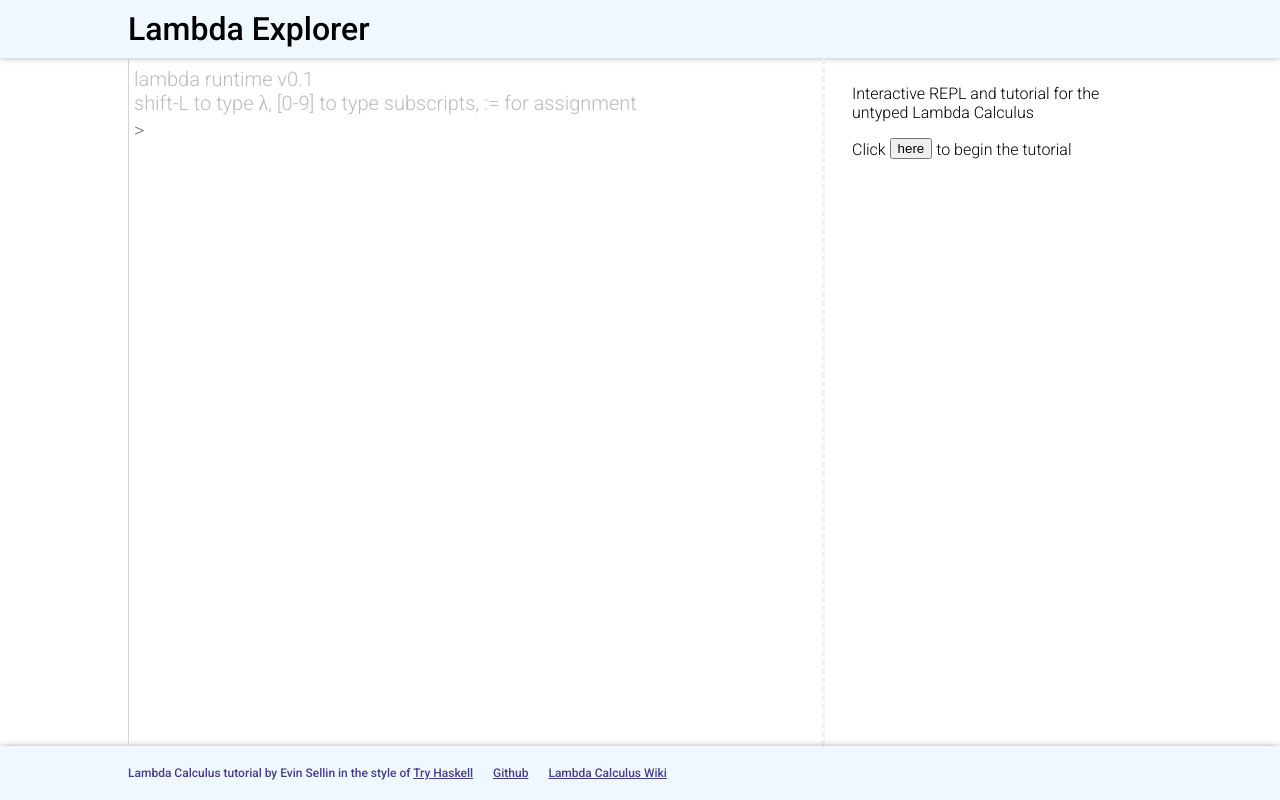
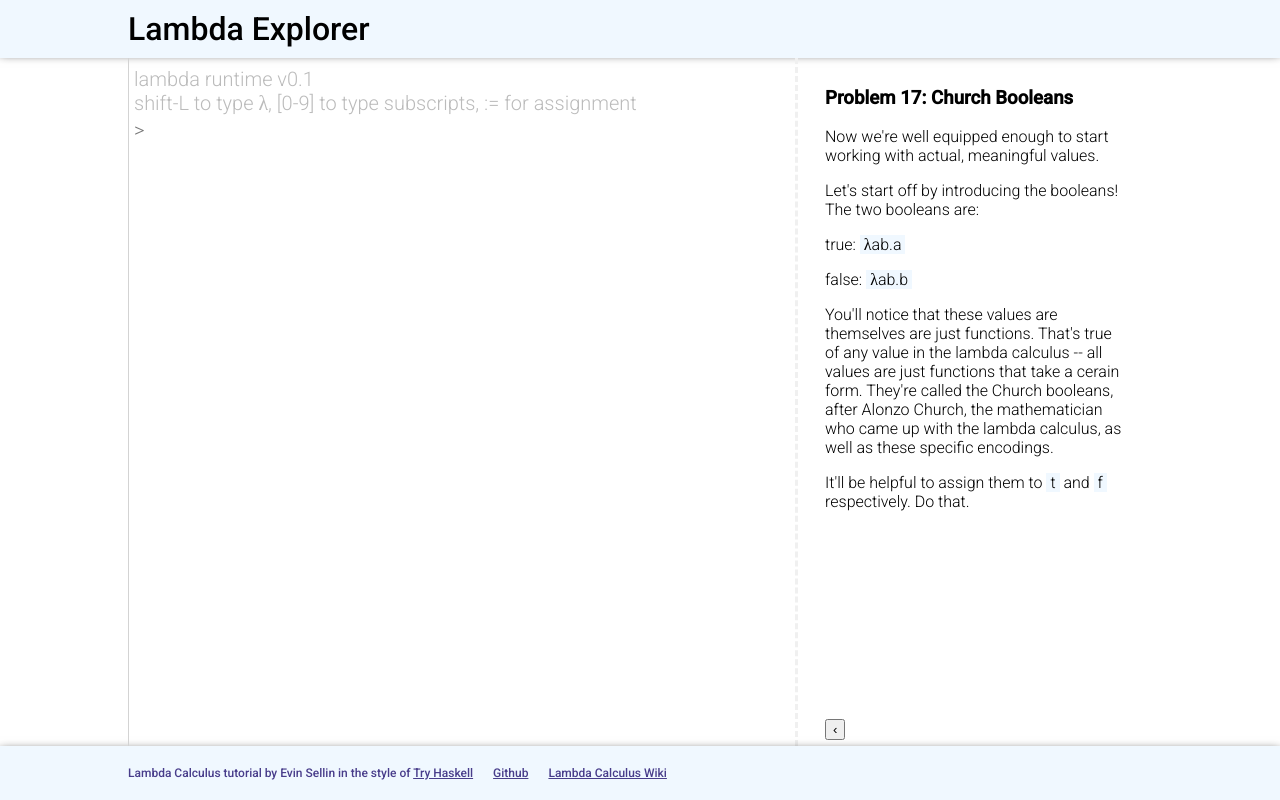
Before and after one commit to evinism/lambda-explorer, a React app: page / in a window 1280 px wide. Built offline with nearby package versions, Linux system fonts and the light colour scheme.

Commit message:
add basic problem navigation

```diff
--- a/src/components/App/ProblemPrompter.jsx
+++ b/src/components/App/ProblemPrompter.jsx
@@ -1,15 +1,16 @@
 import React from 'react';
 
-export default ({problems, current}) => {
+export default ({problems, current, shown}) => {
   const prev = problems[current - 1];
-  const problem = problems[current];
+  const problem = problems[shown];
   const next = problems[current + 1];
 
   const formatted = (num, item) => `${num}. ${item.title}`
 
   return (
     <div>
-      <h3>Problem {current + 1}: {problem.title}</h3>
+      <h3>Problem {shown + 1}: {problem.title}</h3>
+      {current !== shown && (<p className='solved-badge'>[solved]</p>)}
       {problem.prompt}
     </div>
   )
--- a/src/components/App/index.jsx
+++ b/src/components/App/index.jsx
@@ -22,15 +22,19 @@ const StartPrompt = ({start}) => (
 class App extends React.Component {
   state = {
     text: '',
-    problemNumber: 0,
-    gameStarted: false,
+    currentProblem: 16,
+    gameStarted: true,
+    shownProblem: 16,
   };
 
   _handleOnCompute = (computation) => {
-    let pNum = this.state.problemNumber;
+    let pNum = this.state.currentProblem;
     if (problems[pNum].winCondition(computation)) {
       if (pNum < problems.length - 1){
-        this.setState({problemNumber: pNum + 1});
+        this.setState({
+          currentProblem: pNum + 1,
+          shownProblem: pNum + 1,
+        });
       } else {
         this.setState({gameStarted: false});
       }
@@ -40,11 +44,35 @@ class App extends React.Component {
   startGame = () => {
     this.setState({
       gameStarted: true,
-      problemNumber: 0
+      currentProblem: 0,
+      shownProblem: 0,
+    });
+  }
+
+  _handleNext = () => {
+    this.setState({
+      shownProblem: Math.min(
+        this.state.shownProblem + 1,
+        this.state.currentProblem
+      ),
+    });
+  }
+
+  _handlePrev = () => {
+    this.setState({
+      shownProblem: Math.max(
+        this.state.shownProblem - 1,
+        0
+      )
     });
   }
 
   render() {
+    const {
+      gameStarted,
+      shownProblem,
+      currentProblem,
+    } = this.state;
     return (
       <div className="app-wrapper">
         <header>
@@ -55,11 +83,25 @@ class App extends React.Component {
             <Repl onCompute={this._handleOnCompute}/>
           </article>
           <aside>
-            {!this.state.gameStarted && (
+            {!gameStarted && (
               <StartPrompt start={this.startGame} />
             )}
-            {this.state.gameStarted && (
-              <ProblemPrompter problems={problems} current={this.state.problemNumber} />
+            {gameStarted && (
+              <div>
+                <ProblemPrompter
+                  problems={problems}
+                  current={currentProblem}
+                  shown={shownProblem}
+                />
+                <div className="problem-navigator">
+                  {shownProblem > 0 && (
+                    <button className='prev-problem' onClick={this._handlePrev}>‹</button>
+                  )}
+                  {shownProblem < currentProblem && (
+                    <button className='next-problem' onClick={this._handleNext}>›</button>
+                  )}
+                </div>
+              </div>
             )}
           </aside>
         </div>
--- a/src/game/problems/index.js
+++ b/src/game/problems/index.js
@@ -488,7 +488,6 @@ export default [
     title: "Defining the Multiplication Function",
     prompt: (
       <div>
-        <p>[unfinished]</p>
         <p>Let's go ahead write the Multiply function by composing adds together. One possible way to think about a multiply function that takes <Code>x</Code> and <Code>y</Code> "Compose the <Code>Add x</Code> function <Code>y</Code> times, and evaluate that at zero".</p>
         <p>Go ahead and assign that to <Code>M</Code></p>
         <p>Answer: <span className="secret">M := λab.b(Aa)λfn.n</span></p>
@@ -509,7 +508,6 @@ export default [
     title: "To Exponentiation!",
     prompt: (
       <div>
-        <p>[unfinished]</p>
         <p>This shouldn't be too difficult, as it's very similar to the previous problem.</p>
         <p>Compose together a bunch of multiplications, for some starting position to get the exponentiation function. Assign that to E to win, and complete the tutorial.</p>
         <p>Answer is: <span className="secret">E := λab.b(Ma)λfn.fn</span></p>
@@ -531,7 +529,7 @@ export default [
     prompt: (
       <div>
         <p>[unfinished]</p>
-        <p>You made it through! <a href="http://i.imgur.com/GX9DgUd.gif">We're hiring, you know.</a></p>
+        <p>You made it through! <a href="http://i.imgur.com/GX9DgUd.gif" target="blank">We're hiring, you know.</a></p>
         <p>So begin the challenges. Your first challenge is to write the <Code>Max(a, b)</Code> function, a function that takes two numbers and outputs the larger of the two.</p>
       </div>
     ),
--- a/src/style.css
+++ b/src/style.css
@@ -59,9 +59,8 @@ aside {
   width: 300px;
   min-width: 300px;
   border-left: 3px dashed #f0f0f0;
-  padding-top: 10px;
   margin-left: 5px;
-  padding-left: 27px;
+  padding: 10px 27px 15px 27px;
   overflow: auto;
 }
 
@@ -192,7 +191,27 @@ aside button {
   white-space: nowrap;
 }
 
-::-webkit-scrollbar {
+.solved-badge {
+  margin-top: -14px;
+  font-size: 10pt;
+  color: #888888;
+}
+
+.problem-navigator {
+  position: absolute;
+  bottom: 60px;
+  width: 47px;
+}
+
+.problem-navigator > button {
+  font-size: 10pt;
+}
+
+.problem-navigator > .next-problem {
+  float: right; /* don't hate me- this is like one line */
+}
+
+.repl::-webkit-scrollbar {
     width: 0px;  /* remove scrollbar space */
     background: transparent;  /* optional: just make scrollbar invisible */
 }
```
